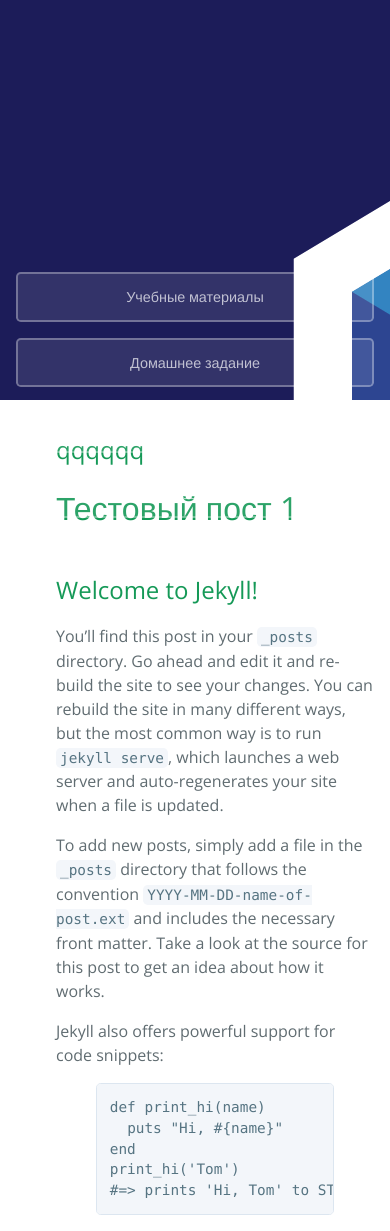
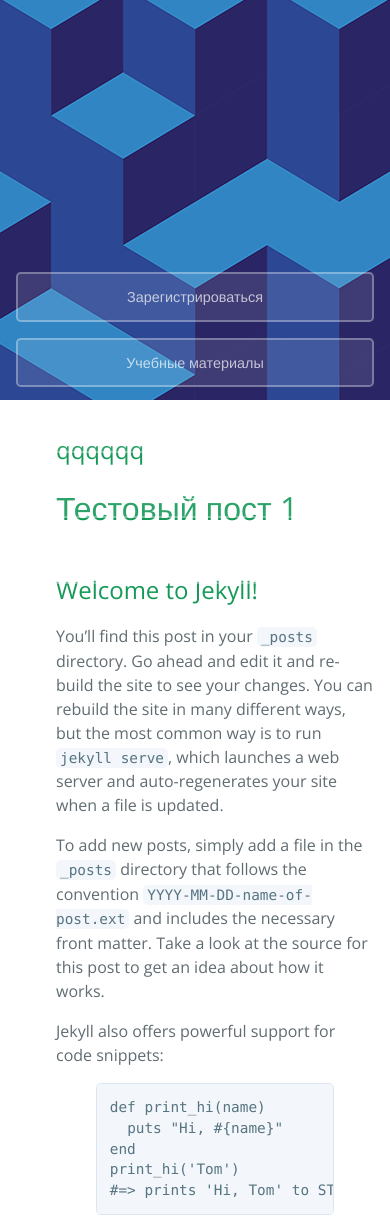
Before and after one commit to gmorgachev/testpages, a Jekyll site: the page built from index.md, in a window 390 px wide. Shown: the top 1231 px of the page. Built offline with Jekyll 4.4.1, drawn with Linux system fonts in a browser that asks for light colours; grey boxes are pictures that could not be loaded.

Commit message:
new header

```diff
--- a/_includes/header.html
+++ b/_includes/header.html
@@ -1,10 +1,12 @@
 {% if site.github.is_project_page %}
 
 <section class="links">
+    <a href="{{ site.github.repository_url }}" class="btn">Зарегистрироваться</a>
     <a href="{{ site.github.repository_url }}" class="btn">Учебные материалы</a>
     <a href="{{ site.github.repository_url }}" class="btn">Домашнее задание</a>
     <a href="https://github.com/gmorgachev/testpages/wiki" class="btn">Туториалы</a>
     <a href="{{ site.github.repository_url }}" class="btn">Интересности</a>
+
 </section>
 
 
--- a/css/cayman.css
+++ b/css/cayman.css
@@ -85,14 +85,16 @@
   @media screen and (min-width: 42em) and (max-width: 64em) {
     .page-header {
       padding: 3rem 4rem;
-      background-image: url("../Avatar4-01.png");
-
+      background-image: url("../PhoneBack2-01.png");
+      background-position: center;
+      background-repeat: no-repeat;
      } }
   @media screen and (max-width: 42em) {
     .page-header {
       padding: 2rem 1rem;
-      background-image: url("../Avatar4-01.png");
-
+      background-image: url("../PhoneBack2-01.png");
+      background-position: center;
+      background-repeat: no-repeat;
      } }
 
 .project-name {
```
Also changed, not shown: PhoneBack2-01.png (added).
